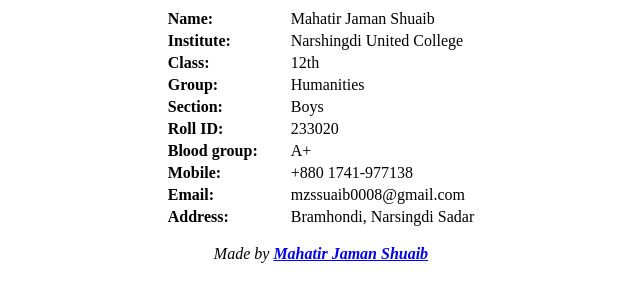
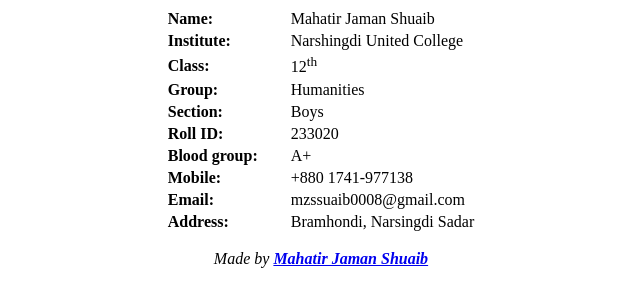
Before and after one commit to MJShuaib/MJShuaib.github.io, a plain HTML site: page index.html in a window 1280 px wide. Shown: the part 345-652 px from the top of the page, without its empty margins (319-959 px from the left). Drawn offline with Linux system fonts and the light colour scheme.

Commit message:
Update index.html

```diff
--- a/index.html
+++ b/index.html
@@ -30,7 +30,7 @@
 
       <tr>
         <td><b>Class:</b></td>
-        <td>12th</td>
+        <td>12<sup>th</sup></td>
       </tr>
 
       <tr>
```
